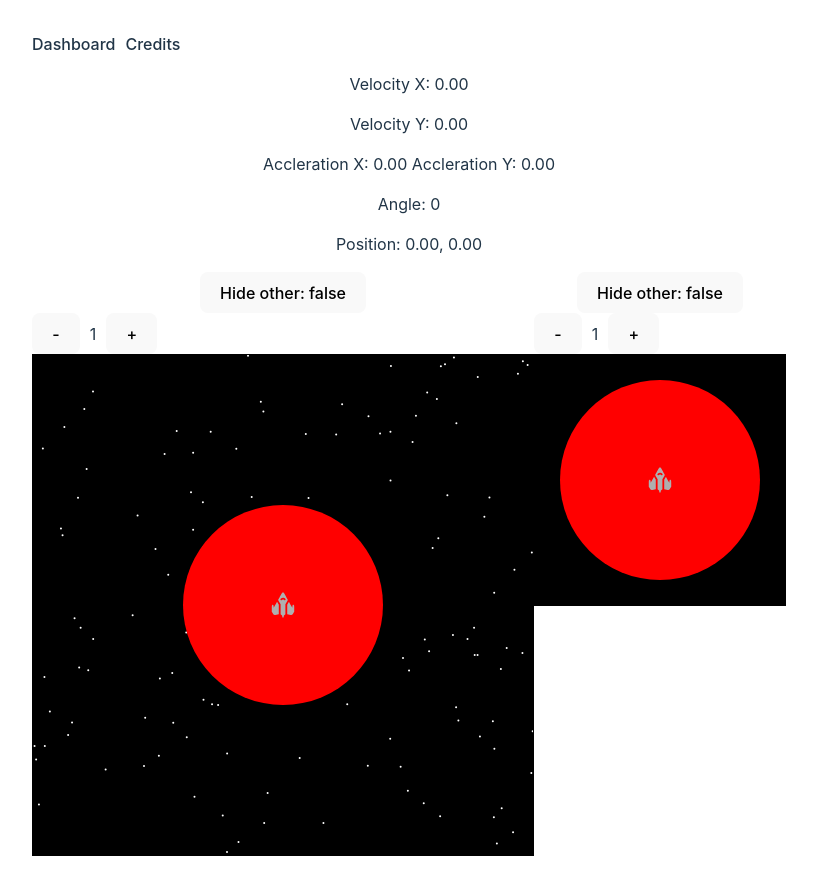
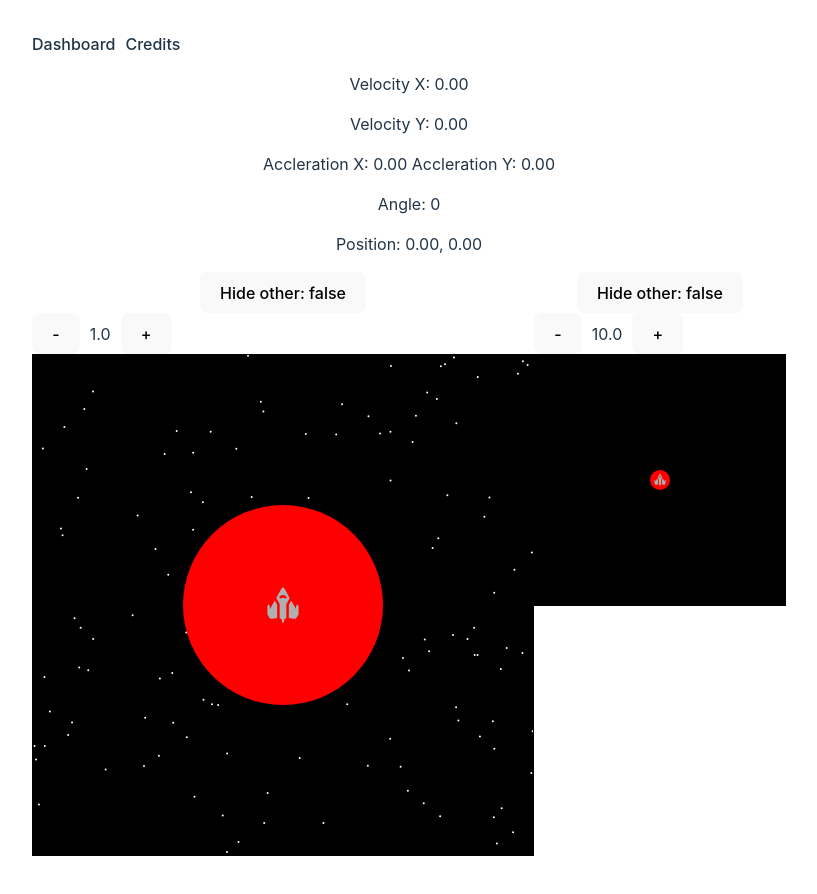
Before and after one commit to JosephRodolfo/space-ship-2, a Vue app: page /dashboard in a window 1280 px wide. Shown: the whole page, without its empty margins (231-1048 px from the left). Built offline with nearby package versions, Linux system fonts and the light colour scheme.

Commit message:
add default abiilty to set default magnification

```diff
--- a/src/components/Canvas.vue
+++ b/src/components/Canvas.vue
@@ -66,8 +66,7 @@ function draw() {
   if (ctx && starBackgroundCtx) {
     ctx.clearRect(0, 0, canvas!.width, canvas!.height);
 
-    // Calculate the scale factor: number of world units per canvas unit
-    const scaleFactor = 1 / props.magnification; // Adjust this formula as needed
+    const scaleFactor = 1 / props.magnification;
 
 
     if (props.background) {
@@ -96,8 +95,8 @@ function draw() {
     }
 
     if (shipImage.complete) {
-      const shipWidth = shipImage.width * scaleFactor * .15;
-      const shipHeight = shipImage.height * scaleFactor * .15;
+      const shipWidth = shipImage.width * scaleFactor * .15 + 10;
+      const shipHeight = shipImage.height * scaleFactor * .15 + 10;
 
       ctx.translate(canvas!.width / 2, canvas!.height / 2);
       ctx.rotate(props.ship!.rotationAngle);
--- a/src/components/CanvasWithControls.vue
+++ b/src/components/CanvasWithControls.vue
@@ -1,33 +1,47 @@
 <template>
   <div class="canvas-with-controls">
     <div class="controls">
-        <button @click="toggleOtherObjects">Hide other: {{ !hideOtherObjects }}</button>
-        <MagnificationControls @input="handleMagnificationChange"></MagnificationControls>
+      <button @click="toggleOtherObjects">
+        Hide other: {{ !hideOtherObjects }}
+      </button>
+      <MagnificationControls
+        :initialMagnificatoin="defaultMagnification"
+        @input="handleMagnificationChange"
+      ></MagnificationControls>
     </div>
     <div class="canvas">
-        <Canvas :ship="ship" :draw-other-objects="hideOtherObjects" :other-objects="otherObjects" :magnification="magnification" :background="background" :canvas-size="canvasSize"></Canvas>
+      <Canvas
+        :ship="ship"
+        :draw-other-objects="hideOtherObjects"
+        :other-objects="otherObjects"
+        :magnification="magnification"
+        :background="background"
+        :canvas-size="canvasSize"
+      ></Canvas>
     </div>
   </div>
 </template>
 
 <script setup lang="ts">
-  import { defineProps, ref } from 'vue';
-  import MagnificationControls from './MagnificationControls.vue';
-  import Canvas from './Canvas.vue';
-  import { Ship } from '../entitites/ship';
+import { defineProps, ref } from "vue";
+import MagnificationControls from "./MagnificationControls.vue";
+import Canvas from "./Canvas.vue";
+import { Ship } from "../entitites/ship";
 
-
-  // Define props for ship, magnification, background, and canvas size
-  defineProps({
+const props = defineProps({
   ship: Object as () => Ship,
   background: Boolean,
   canvasSize: Object,
   otherObjects: {
     default: () => [],
     type: Array as () => Ship[],
-  }
+  },
+  defaultMagnification: {
+    default: 1,
+    type: Number,
+  },
 });
-  const magnification = ref(1);
+const magnification = ref(props.defaultMagnification);
 const hideOtherObjects = ref(true);
 
 function handleMagnificationChange(val: number) {
--- a/src/components/Dashboard.vue
+++ b/src/components/Dashboard.vue
@@ -8,16 +8,7 @@
     <p>Position: {{ ship.position.x!.toFixed(2) }}, {{ ship.position.y!.toFixed(2) }}</p>
     <div class="canvas-container">
       <CanvasWithControls :ship="ship"  :other-objects="[otherObject]" :background="true"></CanvasWithControls>
-      <CanvasWithControls :ship="ship" :other-objects="[otherObject]" :background="false" :canvas-size="{ x: 250, y: 250 }"></CanvasWithControls>
-
-      <!-- <div class="canvas-controls">
-    <MagnificationControls @input="handleMagnificationChange"></MagnificationControls>
-    <Canvas :ship="ship" :magnification="magnification" :background="true"></Canvas>
-  </div>
-  <div class="canvas-controls">
-    <MagnificationControls @input="handleMagnificationChange"></MagnificationControls>
-    <Canvas :ship="ship" :magnification="magnification" :background="false" :canvas-size="{ x: 250, y: 250 }"></Canvas>
-  </div> -->
+      <CanvasWithControls :ship="ship" :other-objects="[otherObject]" :background="false" :canvas-size="{ x: 250, y: 250 }" :default-magnification="10"></CanvasWithControls>
   </div>
   </template>
 
@@ -27,9 +18,6 @@
   import { useMovement } from '../composables/useMovement';
   import { Ship } from '../entitites/ship';
   import CanvasWithControls from './CanvasWithControls.vue';
-  // import MagnificationControls from '../components/MagnificationControls.vue';
-  // import Canvas from '../components/Canvas.vue';
-
 
   const { keysPressed, onKeydown, onKeyup } = useKeyPress();
   const ship = ref(new Ship('ship', 100, { x: 0, y: 0 }, { x: 0, y: 0 }, 100));
--- a/src/components/MagnificationControls.vue
+++ b/src/components/MagnificationControls.vue
@@ -1,7 +1,7 @@
 <template>
     <div class="magnification-controls">
       <button @click="changeMagnification(.1)">-</button>
-      <span>{{ roundedMagnification }}</span>
+      <span>{{ roundedMagnification.toFixed(1) }}</span>
       <button @click="changeMagnification(-.1)">+</button>
     </div>
   </template>
@@ -9,7 +9,14 @@
   <script lang="ts" setup>
   import { ref, defineEmits, computed } from 'vue';
 
-  const magnification = ref(1);
+    const props = defineProps({
+      initialMagnificatoin: {
+    default: 1,
+    type: Number,
+  }
+  });
+
+  const magnification = ref(props.initialMagnificatoin);
   const emit = defineEmits(['input']);
 
   const changeMagnification = (value: number) => {
```
Lines whose indentation alone changed are shown as unchanged.
